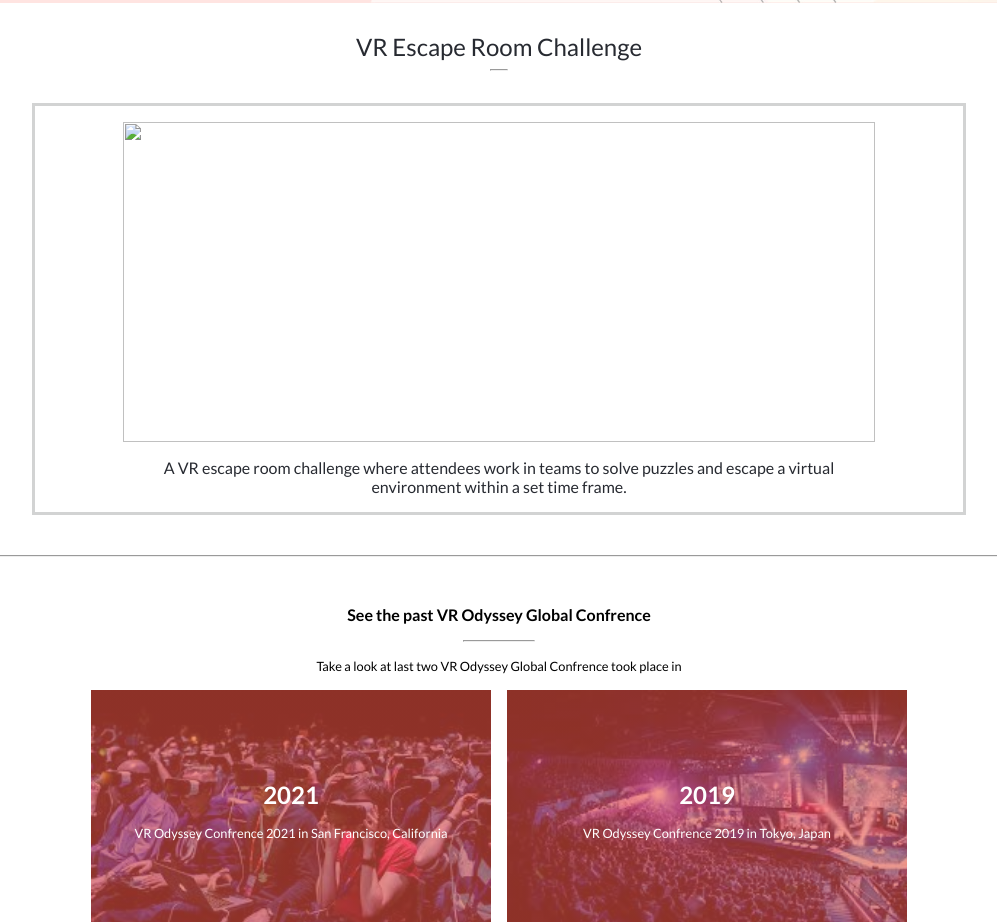
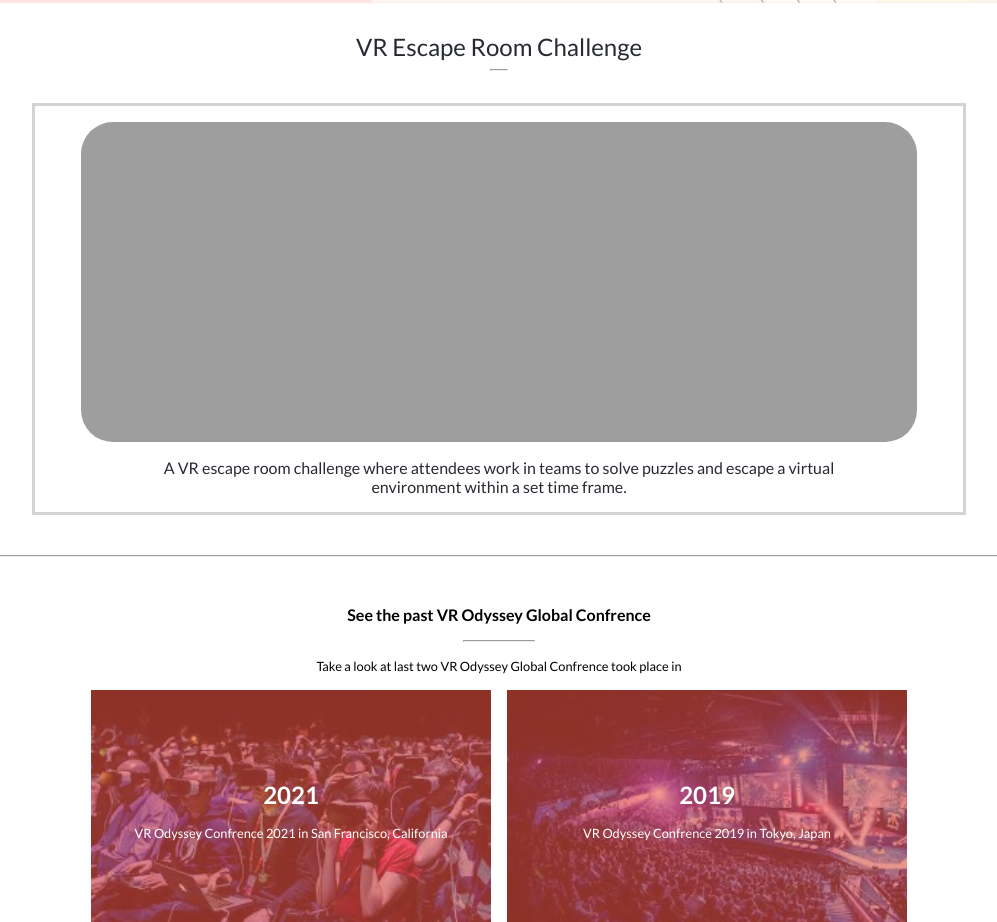
Before and after one commit to vikas924/Vr-confrence, a website: page about.html in a window 1280 px wide. Shown: the part 866-1788 px from the top of the page, without its empty margins (141-1138 px from the left). Drawn offline with Linux system fonts and the light colour scheme; the site is published under a folder, as on GitHub Pages, so addresses that start at the root find nothing.

Commit message:
fix links

```diff
--- a/about.html
+++ b/about.html
@@ -77,7 +77,7 @@
                <hr class="line">
             </div>
             <div class="program">
-                <img class="proimg" src="/images/escape.jpg">
+                <img class="proimg" src="./images/escape.jpg">
                 <p class="propara">A VR escape room challenge where attendees work in teams to solve puzzles and escape a virtual environment within a set time frame.</p>
               </div>
         </section>
```
